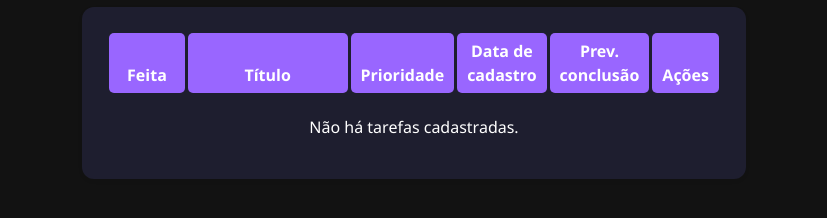
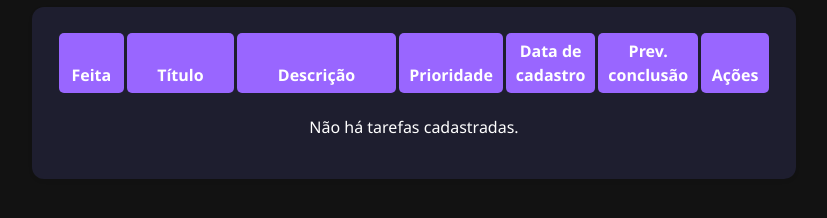
Before and after one commit to Pedro-Martins-Dev/TO-DO-LIST, a plain HTML site: page listarTarefas.html in a window 1280 px wide. Shown: the part 240-458 px from the top of the page, without its empty margins (226-1053 px from the left). Drawn offline with nearby package versions, Linux system fonts and the light colour scheme.

Commit message:
adicionei a descrição

```diff
--- a/js/script.js
+++ b/js/script.js
@@ -58,6 +58,10 @@ function exibirTarefasNaLista() {
 
         const celulaTitulo = linhaTarefa.insertCell();
         celulaTitulo.textContent = tarefa.titulo;
+
+        const celulaDescricao = linhaTarefa.insertCell();
+        celulaDescricao.textContent = tarefa.comentario || 'Sem descrição';
+
 
         const celulaPrioridade = linhaTarefa.insertCell();
         celulaPrioridade.textContent = tarefa.prioridade;
--- a/listarTarefas.html
+++ b/listarTarefas.html
@@ -38,11 +38,12 @@
                     <table class="table table-hover">
                         <thead>
                             <tr>
-                                <th scope="col" style="width: 15%;" class="text-center">Feita</th>
-                                <th scope="col" style="width: 40%;">Título</th>
-                                <th scope="col" style="width: 15%;">Prioridade</th>
-                                <th scope="col" style="width: 15;">Data de cadastro</th>
-                                <th scope="col" style="width: 15%;">Prev. conclusão</th>
+                                <th scope="col" style="width: 10%;" class="text-center">Feita</th>
+                                <th scope="col" style="width: 20%;">Título</th>
+                                <th scope="col" style="width: 30%;">Descrição</th>
+                                <th scope="col" style="width: 10%;">Prioridade</th>
+                                <th scope="col" style="width: 10;">Data de cadastro</th>
+                                <th scope="col" style="width: 10%;">Prev. conclusão</th>
                                 <th scope="col" style="width: 10%;" class="text-center">Ações</th>
 
                             </tr>
```
